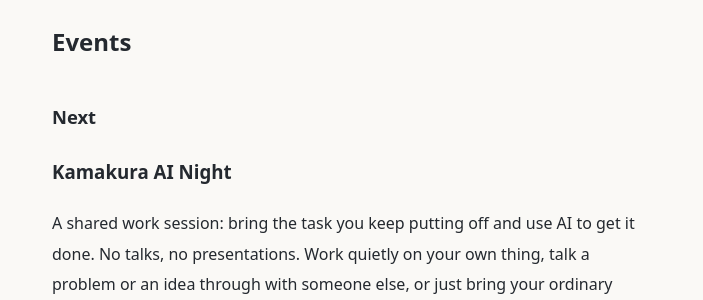
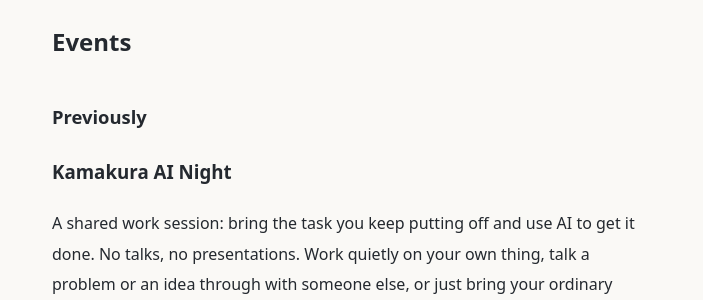
Before and after one commit to tagawa/kamakura-ai, a Jekyll site: the page built from en/events.md, in a window 1280 px wide. Shown: the part 136-436 px from the top of the page, without its empty margins (288-991 px from the left). Built offline with Jekyll 4.4.1, drawn with Linux system fonts in a browser that asks for light colours.

Commit message:
Change section title from 'Next' to 'Previously'

```diff
--- a/en/events.md
+++ b/en/events.md
@@ -8,7 +8,7 @@ alt_lang_url: /ja/events/
 permalink: /en/events/
 ---
 
-## Next
+## Previously
 
 ### Kamakura AI Night
 
```
